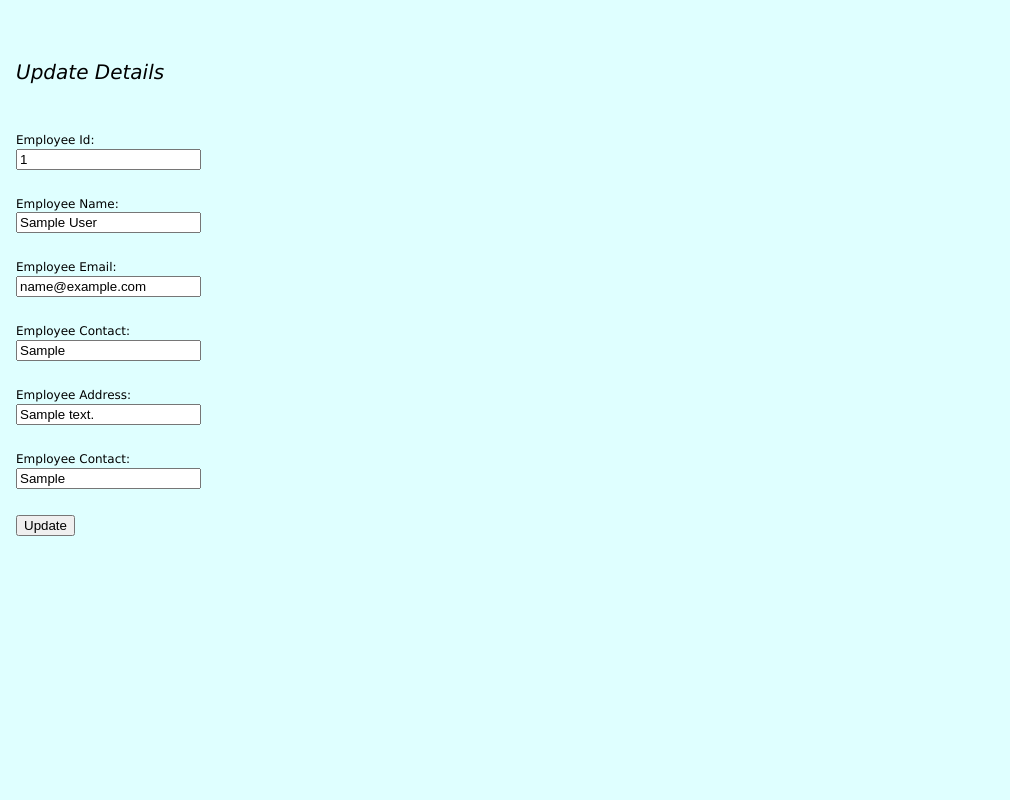
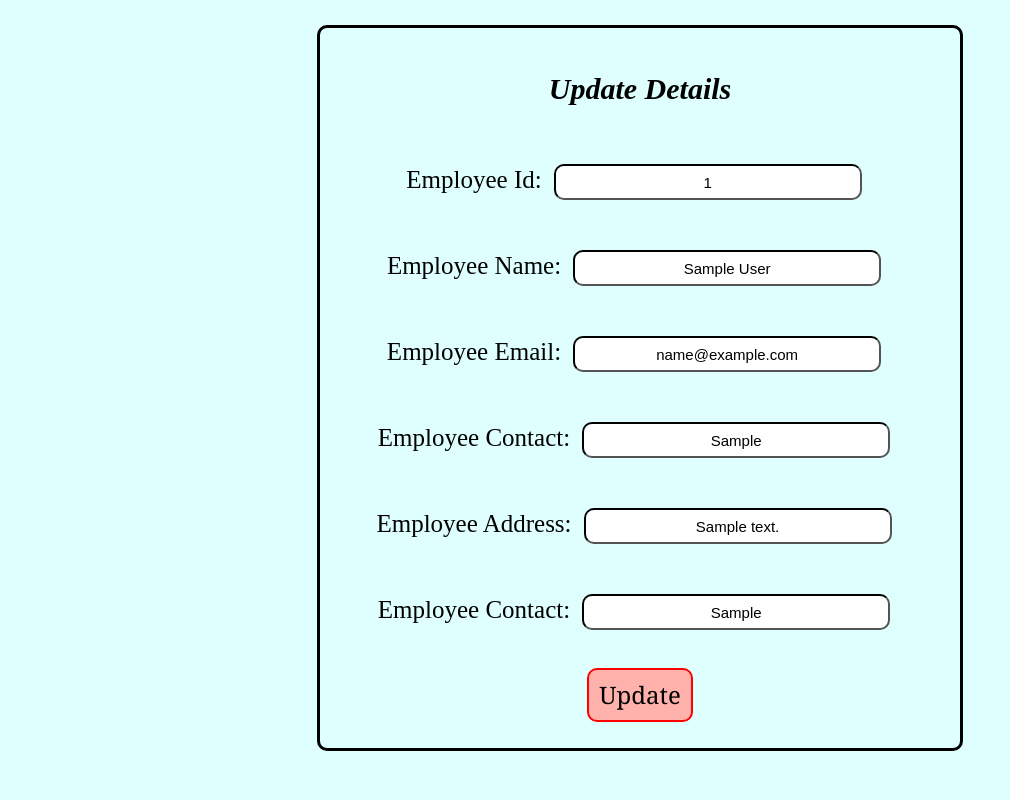
Before and after one commit to Hitanshi-wappnet/Django_CRUD, a Django app: page /update/1 in a window 1280 px wide. Shown: the whole page, without its empty margins (0-1010 px from the left). Run offline with Django 4.2, Linux system fonts and the light colour scheme; tables that the repository leaves empty hold one stand-in row (values such as "Sample post").

Commit message:
Added CSS and features

```diff
--- a/employee/forms.py
+++ b/employee/forms.py
@@ -6,3 +6,29 @@ class EmployeeForm(forms.ModelForm):
     class Meta:
         model = Employee
         fields = "__all__"
+        widgets = {
+            'id': forms.TextInput(attrs={
+                'class': "data",
+                'placeholder': 'Enter your id here'
+                }),
+            'name': forms.TextInput(attrs={
+                'class': "data",
+                'placeholder': 'Enter your name here'
+                }),
+            'email': forms.EmailInput(attrs={
+                'class': "data",
+                'placeholder': 'Enter your email here'
+                }),
+            'contact': forms.TextInput(attrs={
+                'class': "data",
+                'placeholder': 'Enter your Mobile Number here'
+                }),
+            'address': forms.TextInput(attrs={
+                'class': "data",
+                'placeholder': 'Enter your Address here'
+                }),
+            'salary': forms.TextInput(attrs={
+                'class': "data",
+                'placeholder': 'Enter your Salary here'
+                })
+        }
--- a/employee/static/css/style.css
+++ b/employee/static/css/style.css
@@ -1,77 +1,19 @@
 body {
-    font: 12px/1.4 Verdana, Arial;
+    font-size: 25px;
     background-color:rgb(223, 255, 255);
     height: 100%;
     margin: 25px 0;
     padding: 0;
-    font: 24px;
 }
 
-h1 {
-    font: 24px Georgia, Verdana;
-    margin: 0;
-}
-
-h3 {
-    font-size: 20px;
-    font-weight: 400;
-    font-style: italic;
-    margin: 0 0 20px
-}
-
-p {
-    margin-top: 0
-}
-
-ul {
-    margin: 0;
-    padding-left: 20px
-}
-
-#testdiv {
-    width: 600px;
-    margin: 0 auto;
-    border: 1px solid #ccc;
-    padding: 20px 25px;
-    background: #fff
-}
-
-#tinybox {
-    position: absolute;
-    display: none;
-    padding: 10px;
-    background: #fff url(images/preload.gif) no-repeat 50% 50%;
-    border: 10px solid #e3e3e3;
-    z-index: 2000
-}
-
-#tinymask {
-    position: absolute;
-    display: none;
-    top: 0;
-    left: 0;
-    height: 100%;
-    width: 100%;
-    background: #000;
-    z-index: 1500
-}
-
-#tinycontent {
-    background: #fff
-}
-
-.btn btn-primary {
-    font: 14px Georgia, Verdana;
-    margin-bottom: 10px;
-    padding: 8px 10px 9px;
-    border: 2px solid red;
-    background: #eee;
-    cursor: pointer
-}
-
-.button:hover {
-    border: 1px solid #bbb;
-    background: #e3e3e3
+.container{
+   justify-content: center;
+   text-align: center;
+   border:3px solid black;
+   border-radius:10px;
+   width:800px;
+   margin: auto;
+   width: 50%;
 }
 
 .row{
@@ -79,7 +21,37 @@ ul {
     padding:10px;
 }
 
-.label{
+
+
+.container h3 {
+    font-size: 30px;
+    font-weight: 400;
+    font-style: italic;
+    margin: 0 0 20px;
+    font-weight: bold;
+}
+
+.data{
+    height:30px;
+    width:300px;
+    border-color: black;
+    border-radius: 10px;
+    margin:12px;
     font-size:15px;
-    color:black;
+    text-align:center;
 }
+
+.btn{
+    font: 24px Georgia, Verdana;
+    margin-bottom: 10px;
+    padding: 8px 10px 9px;
+    border: 2px solid red;
+    background-color:rgb(255, 178, 171);
+    cursor: pointer;
+    border-radius:10px;
+}
+
+.btn:hover {
+    background: rgb(255, 167, 159);
+    border-radius:4px solid red;
+}
--- a/employee/templates/edit.html
+++ b/employee/templates/edit.html
@@ -13,56 +13,50 @@
         {% csrf_token %}
         <div class="container">
             <br>
-            <div class="form-group row">
-                <label class="col-sm-1 col-form-label"></label>
-                <div class="col-sm-4">
+            <div class="row">
+                <label class="label"></label>
+                <div class="col">
                     <h3>Update Details</h3>
                 </div>
             </div>
-            <div class="form-group row">
-                <label class="col-sm-2 col-form-label">Employee Id:</label>
-                <div class="col-sm-4">
-                    <input type="text" name="id" id="id_id" required maxlength="20" value="{{ employee.id }}" />
+            <div class="row">
+                <div class="col">
+                    Employee Id:<input type="text" class="data" name="id" id="id_id" required maxlength="20" value="{{ employee.id }}" />
                 </div>
             </div>
-            <div class="form-group row">
-                <label class="col-sm-2 col-form-label">Employee Name:</label>
-                <div class="col-sm-4">
-                    <input type="text" name="name" id="id_name" required maxlength="100" value="{{ employee.name }}" />
+            <div class="row">
+                <div class="col">
+                    Employee Name:<input type="text" class="data" name="name" id="id_name" required maxlength="100" value="{{ employee.name }}" />
                 </div>
             </div>
-            <div class="form-group row">
-                <label class="col-sm-2 col-form-label">Employee Email:</label>
-                <div class="col-sm-4">
-                    <input type="email" name="email" id="id_email" required maxlength="254"
+            <div class="row">
+                <div class="col">
+                    Employee Email:<input type="email" class="data" name="email" id="id_email" required maxlength="254"
                         value="{{ employee.email }}" />
                 </div>
             </div>
-            <div class="form-group row">
-                <label class="col-sm-2 col-form-label">Employee Contact:</label>
-                <div class="col-sm-4">
-                    <input type="text" name="contact" id="id_contact" required maxlength="15"
+            <div class="row">
+                <div class="col">
+                    Employee Contact:<input type="text" class="data" name="contact" id="id_contact" required maxlength="15"
                         value="{{ employee.contact }}" />
                 </div>
             </div>
-            <div class="form-group row">
-                <label class="col-sm-2 col-form-label">Employee Address:</label>
-                <div class="col-sm-4">
-                    <input type="text" name="address" id="id_address" required maxlength="15"
+            <div class="row">
+                <div class="col">
+                    Employee Address:<input type="text" class="data" name="address" id="id_address" required maxlength="100"
                         value="{{ employee.address }}" />
                 </div>
             </div>
-            <div class="form-group row">
-                <label class="col-sm-2 col-form-label">Employee Contact:</label>
-                <div class="col-sm-4">
-                    <input type="text" name="salary" id="id_salary" required maxlength="15"
+            <div class="row">
+                <div class="col">
+                    Employee Contact:<input type="text" class="data" name="salary" id="id_salary" required maxlength="15"
                         value="{{ employee.salary }}" />
                 </div>
             </div>
-            <div class="form-group row">
-                <label class="col-sm-1 col-form-label"></label>
-                <div class="col-sm-4">
-                    <button type="submit" class="btn btn-success">Update</button>
+            <div class="row">
+                <label class="label"></label>
+                <div class="col">
+                    <button type="submit" class="btn">Update</button>
                 </div>
             </div>
         </div>
```
Also changed, not shown: employee/static/css/style-show.css (added, +65 -0 lines), employee/templates/index.html (+7 -12 lines), employee/templates/show.html (+6 -6 lines).
